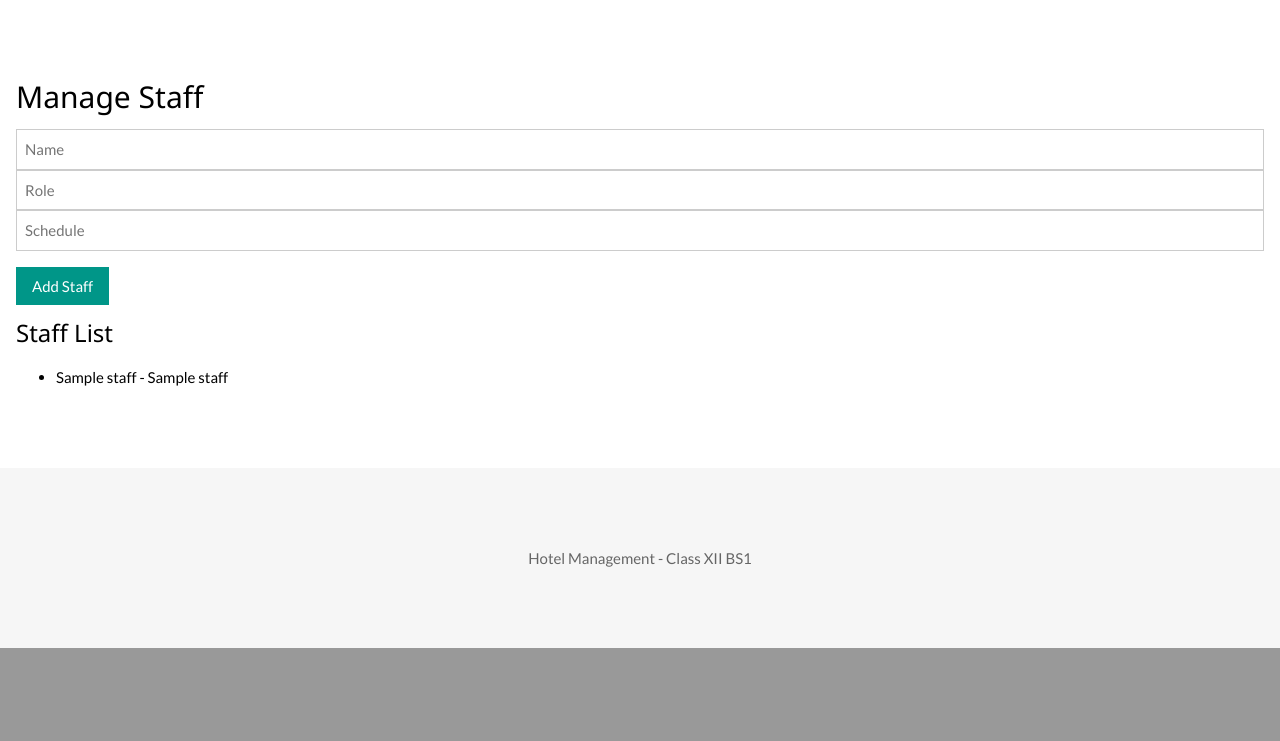
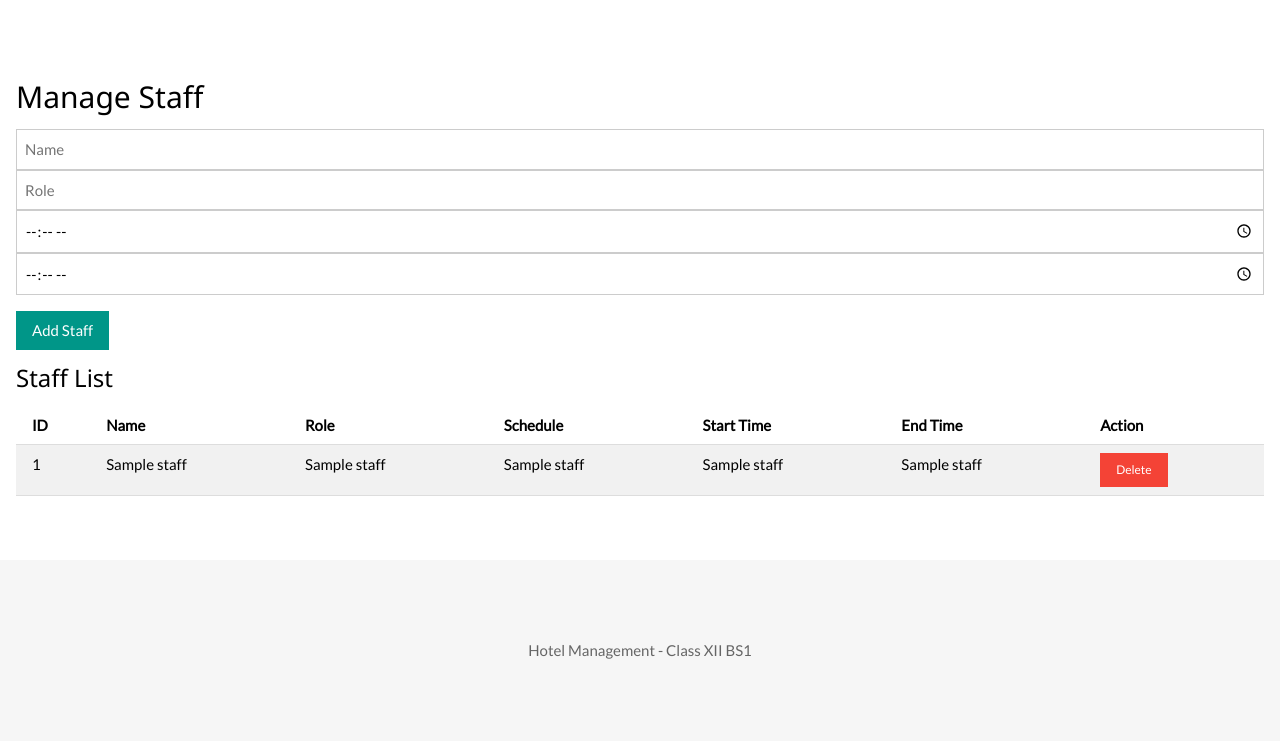
Before and after one commit to TheMeaninglessThinker/Hawtel-Management, a Flask app: template templates/staff.html in a window 1280 px wide. Shown: the part 1006-1747 px from the top of the page. Before the commit the page ends 1654 px from the top, so only its background shows below. Run offline with Flask 3, Linux system fonts and the light colour scheme; the template is opened without the code that fills it: most values are stand-ins (such as "Sample title", 1, 10 or a date in 2020).

Commit message:
Add files via upload

```diff
--- a/app.py
+++ b/app.py
@@ -162,12 +162,19 @@ def guests():
 def staff():
     cur = get_cursor()
     if request.method == 'POST':
-        name = request.form['name']
-        role = request.form['role']
-        schedule = request.form['schedule']
-        cur.execute("INSERT INTO staff (name, role, schedule) VALUES (%s, %s, %s)",
-                    (name, role, schedule))
-        db.commit()
+        if 'delete_staff_id' in request.form:
+            staff_id = request.form['delete_staff_id']
+            cur.execute("DELETE FROM staff WHERE id = %s", (staff_id,))
+            db.commit()
+            flash("Staff deleted.")
+        else:
+            name = request.form['name']
+            role = request.form['role']
+            start_time = request.form['start_time']
+            end_time = request.form['end_time']
+            cur.execute("INSERT INTO staff (name, role, start_time,end_time) VALUES (%s, %s, %s,%s)",
+                        (name, role, start_time,end_time))
+            db.commit()
 
     cur.execute("SELECT * FROM staff")
     staff_list = cur.fetchall()
--- a/templates/reservations.html
+++ b/templates/reservations.html
@@ -1,7 +1,7 @@
 {% extends 'base.html' %}
 {% block content %}
 <div class="w3-container w3-padding-64">
-  <h2>Manage Reservations and Rooms</h2>
+  <h2>Manage Reservations</h2>
 
   <!-- Book Room Form -->
   <h3>Book a Room</h3>
--- a/templates/staff.html
+++ b/templates/staff.html
@@ -5,14 +5,38 @@
   <form method="POST">
     <input type="text" name="name" placeholder="Name" class="w3-input w3-border" required>
     <input type="text" name="role" placeholder="Role" class="w3-input w3-border" required>
-    <input type="text" name="schedule" placeholder="Schedule" class="w3-input w3-border">
+    <input type="time" name="start_time" placeholder="Start Time" class="w3-input w3-border" required>
+    <input type="time" name="end_time" placeholder="End Time" class="w3-input w3-border" required>
     <button type="submit" class="w3-button w3-teal w3-margin-top">Add Staff</button>
   </form>
+  <!-- Staff List -->
   <h3>Staff List</h3>
-  <ul>
-    {% for staff in staff %}
-    <li>{{ staff[1] }} - {{ staff[2] }}</li>
+  <table class="w3-table w3-striped w3-bordered">
+    <tr>
+      <th>ID</th>
+      <th>Name</th>
+      <th>Role</th>
+      <th>Schedule</th>
+      <th>Start Time</th>
+      <th>End Time</th>
+      <th>Action</th>
+    </tr>
+    {% for s in staff %}
+    <tr>
+      <td>{{ s[0] }}</td>
+      <td>{{ s[1] }}</td>
+      <td>{{ s[2] }}</td>
+      <td>{{ s[3] }}</td>
+      <td>{{ s[4] }}</td>
+      <td>{{ s[5] }}</td>
+      <td>
+        <form method="POST" style="display:inline">
+          <input type="hidden" name="delete_staff_id" value="{{ s[0] }}">
+          <button type="submit" class="w3-button w3-red w3-small">Delete</button>
+        </form>
+      </td>
+    </tr>
     {% endfor %}
-  </ul>
+  </table>
 </div>
 {% endblock %}
```
Also changed, not shown: README.md.
